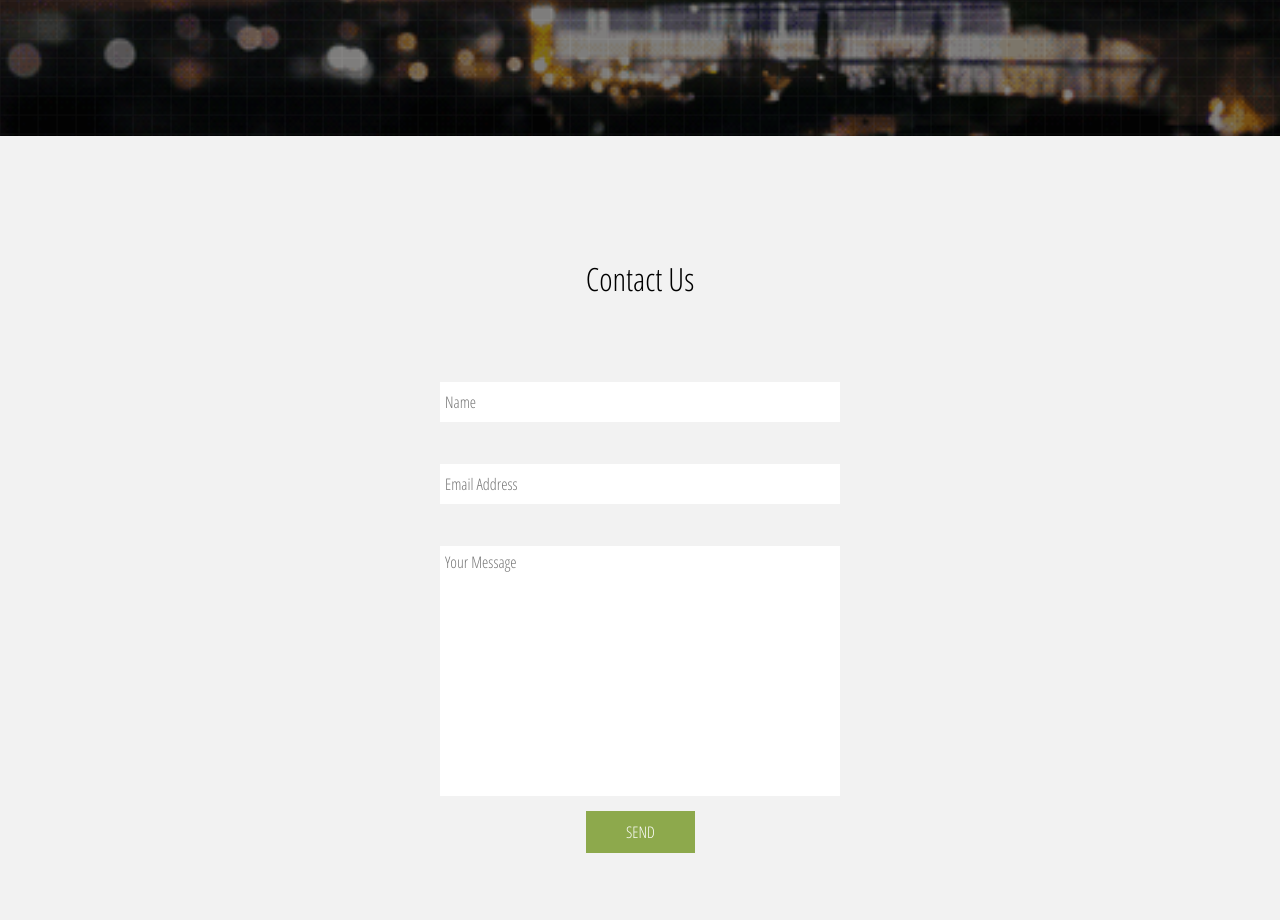
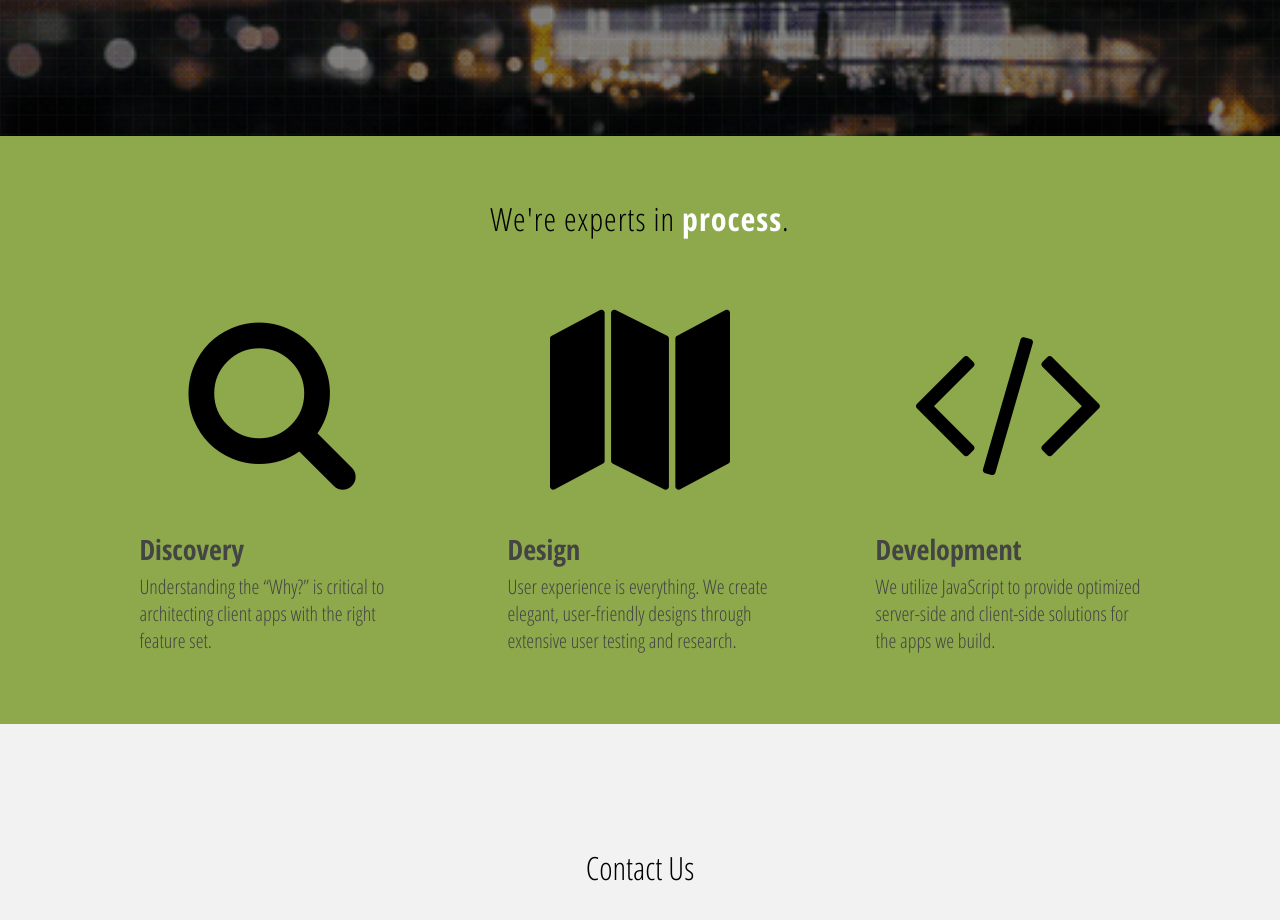
Before and after one commit to EastCoastProduct/marketing-site, a website: page src/index.html in a window 1280 px wide. Shown: the part 664-1584 px from the top of the page. Drawn offline with nearby package versions, Linux system fonts and the light colour scheme; files that its build step writes are made by us from their sources.

Commit message:
Added process section

```diff
--- a/src/index.html
+++ b/src/index.html
@@ -12,8 +12,8 @@
 <title>East Coast Product</title>
 
 <link href='http://fonts.googleapis.com/css?family=Lato:300,400,700' rel='stylesheet' type='text/css'>
-<link href='http://fonts.googleapis.com/css?family=Open+Sans+Condensed:300' rel='stylesheet' type='text/css'>
-<link href="http://maxcdn.bootstrapcdn.com/font-awesome/4.2.0/css/font-awesome.min.css" rel="stylesheet">
+<link href='http://fonts.googleapis.com/css?family=Open+Sans+Condensed:700,300' rel='stylesheet' type='text/css'>
+<link rel="stylesheet" href="https://maxcdn.bootstrapcdn.com/font-awesome/4.4.0/css/font-awesome.min.css">
 <!-- build:css styles/main.css -->
 <link href="styles/vendor/normalize.css" rel="stylesheet">
 <link href="styles/vendor/animate.css" rel="stylesheet">
@@ -40,9 +40,26 @@
     </div>
   </header>
 
-  <!-- <section class="simple-copy-section" id="simple-copy-section">
-    <h1 class="wow lightSpeedIn">East Coast Product is a software accelerator that helps growing companies get to their next milestone. Our team works with clients through the entire software development process, from strategy to execution, resulting in exceptional product delivery.</h1>
-  </section> -->
+  <section class="simple-copy-section" id="simple-copy-section">
+    <h1 class="wow lightSpeedIn">We're experts in <span>process</span>.</h1>
+    <ul>
+      <li>
+        <i class="fa fa-search"></i>
+        <h2>Discovery</h2>
+        <p>Understanding the “Why?” is critical to architecting client apps with the right feature set.</p>
+      </li>
+      <li>
+        <i class="fa fa-map"></i>
+        <h2>Design</h2>
+        <p>User experience is everything. We create elegant, user-friendly designs through extensive user testing and research.</p>
+      </li>
+      <li>
+        <i class="fa fa-code"></i>
+        <h2>Development</h2>
+        <p>We utilize JavaScript to provide optimized server-side and client-side solutions for the apps we build.</p>
+      </li>
+    </ul>
+  </section>
   <section class="contact-section" id="contact">
 
     <h1 class="wow pulse">Contact Us</h1>
--- a/src/js/scripts.js
+++ b/src/js/scripts.js
@@ -39,7 +39,7 @@
     // adjusts header height
       $('header').css("height", window.innerHeight);
       $('.cinemagraph').css('height', window.innerHeight);
-      var newHeaderContentHeight = (window.innerHeight / 2) - ($('.header-content').height()/2 + 50); // 50%
+      var newHeaderContentHeight = (window.innerHeight / 2) - ($('.header-content').height()/2); // 50%
       newHeaderContentHeight -= $('.logo').height();
       newHeaderContentHeight = newHeaderContentHeight < 0 ? 0 : newHeaderContentHeight;
       $('.header-content').css("top", newHeaderContentHeight);
--- a/src/styles/sections/header/_header.scss
+++ b/src/styles/sections/header/_header.scss
@@ -18,7 +18,7 @@ header {
   z-index: 1;
 
   .logo {
-    width: 400px;
+    width: 300px;
 
     @media screen and (max-width: 500px) {
       width: 150px;
--- a/src/styles/sections/simple-copy-section/_simple-copy-section.scss
+++ b/src/styles/sections/simple-copy-section/_simple-copy-section.scss
@@ -1,27 +1,58 @@
 .simple-copy-section {
   background-color: $primary-color;
-  color: #fff;
+  color: black;
   text-align: center;
-  padding: 100px 50px;
+  padding: 40px;
   position: relative;
 
+  ul {
+    list-style: none;
+    margin:60px 0 0;
+    padding:0;
+
+    li {
+      margin: 0;
+      padding: 10px 50px;
+      display: inline-block;
+      width: 365px;
+
+      @media screen and (max-width: 1185px) {
+        display: block;
+        margin: 10px auto;
+      }
+
+    }
+  }
+
+  i.fa {
+    font-size: 180px;
+    padding: 0 20px;
+  }
+
+  span {
+    font-weight:700;
+    color:white;
+  }
+
   h1 {
-    font-weight: 200;
-    font-size: 26px;
+    font-weight: 300;
+    font-size: 32px;
+    letter-spacing: 1px;
+  }
+
+  h2 {
+    margin-top: 40px;
+    font-weight: 700;
+    font-size: 28px;
+    color:#444;
+    text-align: left;
+    margin-bottom:5px;
+  }
+
+  p {
+    text-align: left;
+    font-size:20px;
+    margin-top:0;
+    color:#444;
   }
 }
-
-.simple-copy-section:before {
-  content: '';
-  position: absolute;
-  width: 40px;
-  height: 40px;
-  margin-left: -20px;
-  margin-top: -20px;
-  transform: rotate(45deg);
-}
-
-.simple-copy-section:before {
-  background-color: #fff;
-  top: 0;
-}
```
